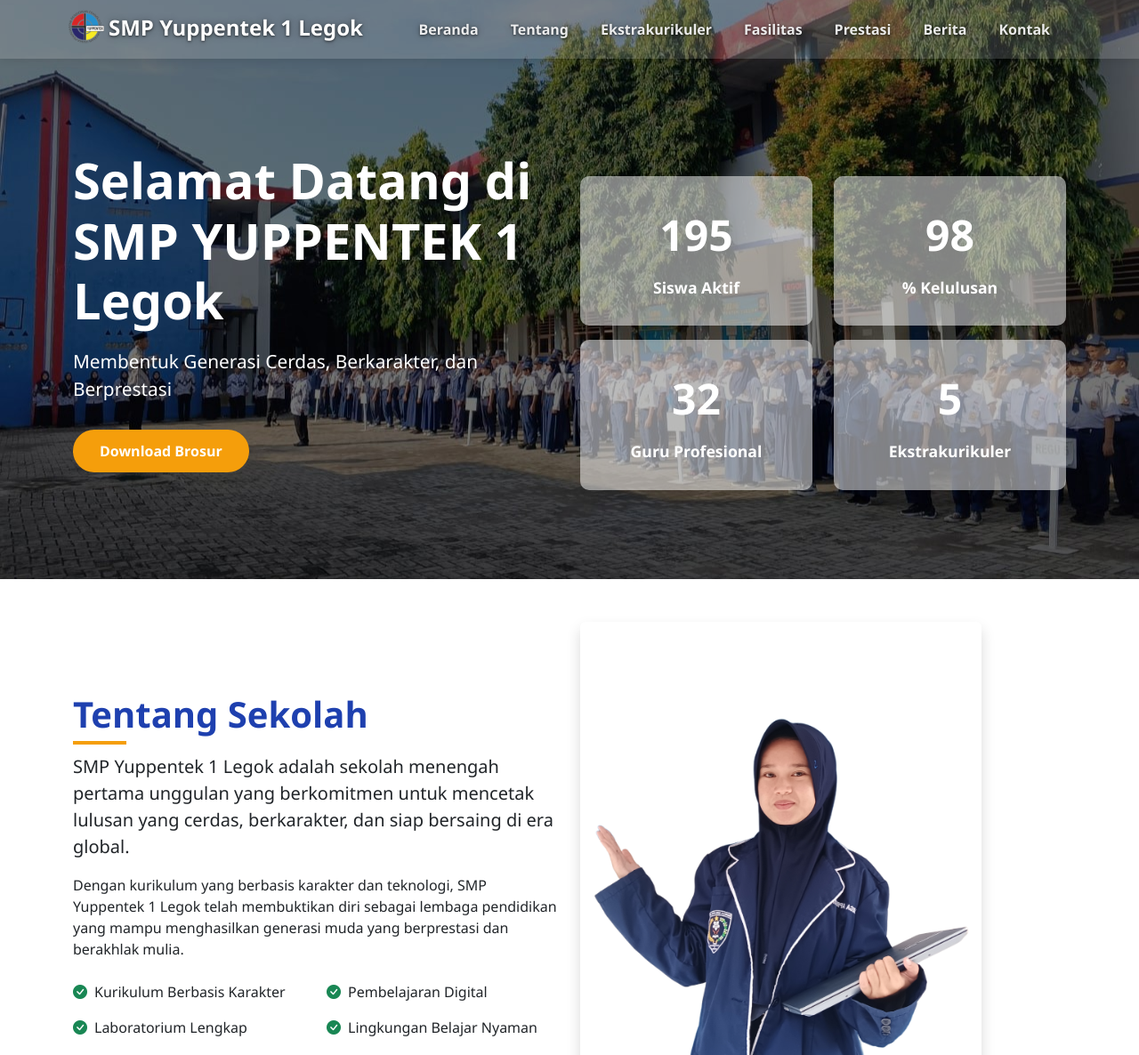
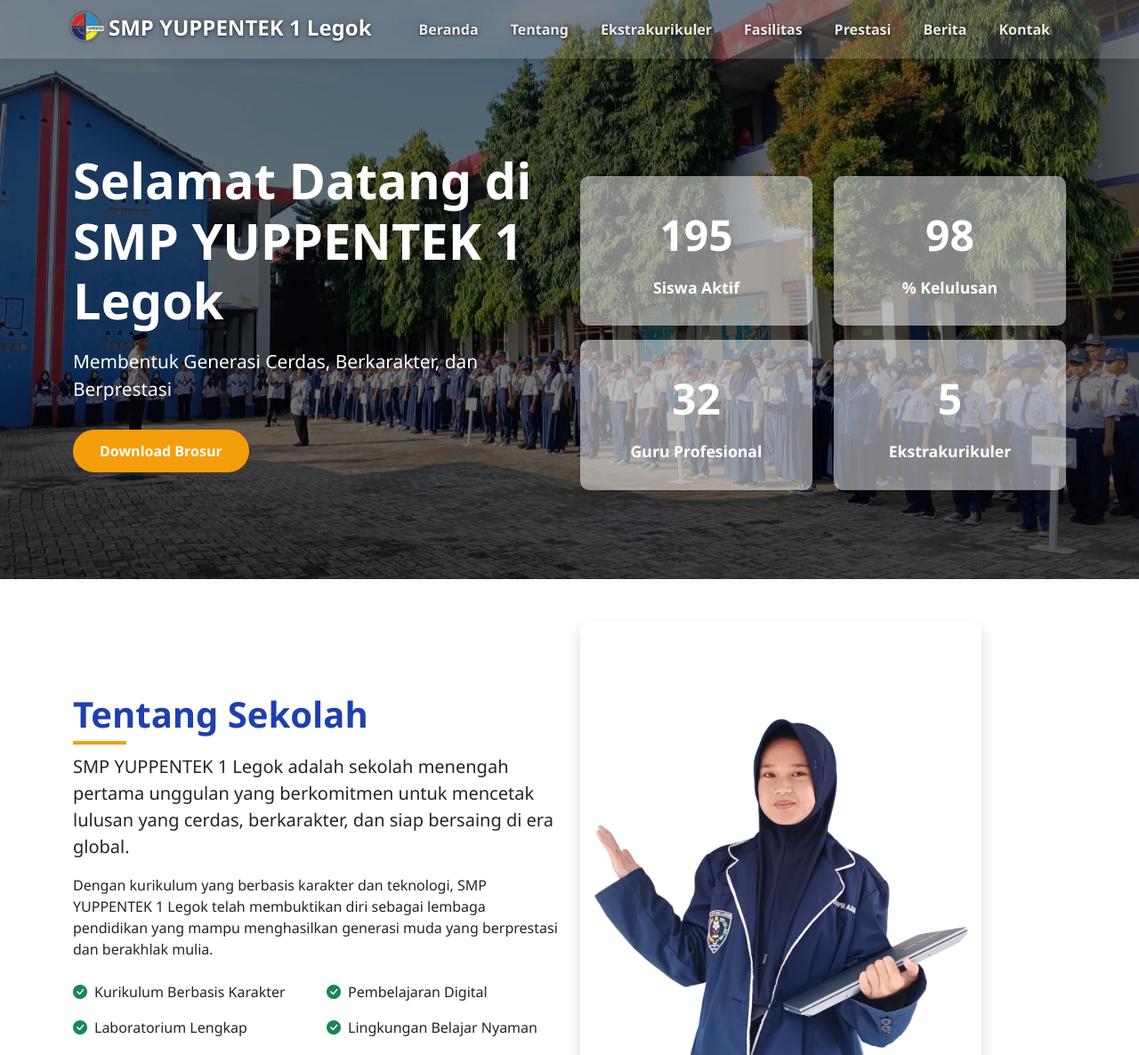
Before and after one commit to bmbng09/LandingPageSMPYuppentek1Legok, a plain HTML site: page index copy.html in a window 1280 px wide. Shown: the top 1186 px of the page at 89% size. Drawn offline with nearby package versions, Linux system fonts and the light colour scheme.

Commit message:
UPDATEEE

```diff
--- a/index copy.html
+++ b/index copy.html
@@ -657,7 +657,7 @@
         <nav class="navbar navbar-expand-lg navbar-dark fixed-top">
             <div class="container">
                 <a class="navbar-brand" href="#home">
-                    <img src="logosmp.png" alt="logosmpyupp" class="logo">SMP Yuppentek 1 Legok
+                    <img src="logosmp.png" alt="logosmpyupp" class="logo">SMP YUPPENTEK 1 Legok
                 </a>
                 <button class="navbar-toggler" type="button" data-bs-toggle="collapse" data-bs-target="#navbarNav">
                     <span class="navbar-toggler-icon"></span>
@@ -744,8 +744,8 @@
                 <div class="row align-items-center">
                     <div class="col-lg-6" data-aos="fade-right">
                         <h2 class="section-title">Tentang Sekolah</h2>
-                        <p class="lead">SMP Yuppentek 1 Legok adalah sekolah menengah pertama unggulan yang berkomitmen untuk mencetak lulusan yang cerdas, berkarakter, dan siap bersaing di era global.</p>
-                        <p>Dengan kurikulum yang berbasis karakter dan teknologi, SMP Yuppentek 1 Legok telah membuktikan diri sebagai lembaga pendidikan yang mampu menghasilkan generasi muda yang berprestasi dan berakhlak mulia.</p>
+                        <p class="lead">SMP YUPPENTEK 1 Legok adalah sekolah menengah pertama unggulan yang berkomitmen untuk mencetak lulusan yang cerdas, berkarakter, dan siap bersaing di era global.</p>
+                        <p>Dengan kurikulum yang berbasis karakter dan teknologi, SMP YUPPENTEK 1 Legok telah membuktikan diri sebagai lembaga pendidikan yang mampu menghasilkan generasi muda yang berprestasi dan berakhlak mulia.</p>
                         <div class="row mt-4">
                             <div class="col-6">
                                 <div class="d-flex align-items-center mb-3">
@@ -807,7 +807,7 @@
             <div class="container">
                 <div class="text-center mb-5" data-aos="fade-up">
                     <h2 class="section-title">Prestasi Sekolah</h2>
-                    <p class="lead">Pencapaian membanggakan dari siswa-siswi SMP Yuppentek 1 Legok</p>
+                    <p class="lead">Pencapaian membanggakan dari siswa-siswi SMP YUPPENTEK 1 Legok</p>
                 </div>
                 <div class="row g-4">
                     <div class="col-lg-3 col-md-6" data-aos="fade-up" data-aos-delay="100">
@@ -863,17 +863,17 @@
             <div class="container">
                 <div class="text-center mb-5" data-aos="fade-up">
                     <h2 class="section-title">Frequently Asked Questions</h2>
-                    <p class="lead">Pertanyaan yang sering diajukan tentang SMP Yuppentek 1 Legok</p>
+                    <p class="lead">Pertanyaan yang sering diajukan tentang SMP YUPPENTEK 1 Legok</p>
                 </div>
                 <div class="row justify-content-center">
                     <div class="col-lg-8">
                         <div class="faq-item" data-aos="fade-up" data-aos-delay="100">
                             <button class="faq-question" onclick="toggleFAQ(this)">
-                                <span>Di mana lokasi SMP Yuppentek 1 Legok?</span>
+                                <span>Di mana lokasi SMP YUPPENTEK 1 Legok?</span>
                                 <i class="bi bi-chevron-down"></i>
                             </button>
                             <div class="faq-answer">
-                                <p>SMP Yuppentek 1 Legok terletak di:</p>
+                                <p>SMP YUPPENTEK 1 Legok terletak di:</p>
                                 <p><strong>JL Raya PLP, No. 47 RT. 002 RW.03<br>
                                 Kel. Serdang Wetan, Kec. Legok<br>
                                 Kab. Tangerang, Banten 15820</strong></p>
@@ -953,7 +953,7 @@
 
                         <div class="faq-item" data-aos="fade-up" data-aos-delay="600">
                             <button class="faq-question" onclick="toggleFAQ(this)">
-                                <span>Bagaimana sistem pembelajaran di SMP Yuppentek 1 Legok?</span>
+                                <span>Bagaimana sistem pembelajaran di SMP YUPPENTEK 1 Legok?</span>
                                 <i class="bi bi-chevron-down"></i>
                             </button>
                             <div class="faq-answer">
@@ -1133,7 +1133,7 @@
             <div class="container">
                 <div class="row">
                     <div class="col-lg-4 mb-4">
-                        <h5 class="mb-3">SMP Yuppentek 1 Legok</h5>
+                        <h5 class="mb-3">SMP YUPPENTEK 1 Legok</h5>
                         <p>Sekolah menengah pertama unggulan dalam mencetak generasi cerdas, berkarakter, dan berprestasi.</p>
                         <div class="social-links mt-3">
                             <a href="https://www.facebook.com/share/g/1CL7YMtf1F/" class="text-white me-3"><i class="bi bi-facebook fs-5"></i></a>
@@ -1162,7 +1162,7 @@
                 </div>
                 <hr class="my-4" style="border-color: rgba(255,255,255,0.1);">
                 <div class="text-center">
-                    <p class="mb-0">&copy; 2025 SMP Yuppentek 1 Legok.  | Developed with Bambang Istijab</p>
+                    <p class="mb-0">&copy; 2025 SMP YUPPENTEK 1 Legok.  | Developed with Bambang Istijab</p>
                 </div>
             </div>
         </footer>
@@ -1176,7 +1176,7 @@
         <div class="detail-header">
             <div class="container">
                 <h1 id="ekskulTitle">Detail Ekstrakurikuler</h1>
-                <p class="lead">Informasi lengkap ekstrakurikuler SMP Yuppentek 1 Legok</p>
+                <p class="lead">Informasi lengkap ekstrakurikuler SMP YUPPENTEK 1 Legok</p>
             </div>
         </div>
         <div class="detail-content">
@@ -1219,7 +1219,7 @@
         <div class="detail-header">
             <div class="container">
                 <h1 id="facilityTitle">Detail Fasilitas</h1>
-                <p class="lead">Informasi lengkap fasilitas SMP Yuppentek 1 Legok</p>
+                <p class="lead">Informasi lengkap fasilitas SMP YUPPENTEK 1 Legok</p>
             </div>
         </div>
         <div class="detail-content">
@@ -1248,7 +1248,7 @@
         <div class="detail-header">
             <div class="container">
                 <h1 id="newsTitle">Detail Berita</h1>
-                <p class="lead">Informasi lengkap berita SMP Yuppentek 1 Legok</p>
+                <p class="lead">Informasi lengkap berita SMP YUPPENTEK 1 Legok</p>
             </div>
         </div>
         <div class="detail-content">
@@ -1285,7 +1285,7 @@
                 date: "2025-11-30",
                 author: "Tim Humas",
                 image: "berita3.png",
-                content: `Rina Aulia - Siswi SMP Yuppentek 1 Legok yang berhasil meraih juara 2 kategori Kyorugi SMP Putri dalam Kejuaraan Tae Kwon Do.`
+                content: `Rina Aulia - Siswi SMP YUPPENTEK 1 Legok yang berhasil meraih juara 2 kategori Kyorugi SMP Putri dalam Kejuaraan Tae Kwon Do.`
             },
             {
                 id: 2,
@@ -1293,7 +1293,7 @@
                 date: "2022-10-26",
                 author: "Kesiswaan",
                 image: "berita2.webp",
-                content: `SMP Yuppentek 1 Legok berhasil raih Juara 1 Tingkat Wilayah III dan Juara 3 Tingkat Kabupaten Tangerang dalam Lomba Tata Upacara Bendera.`
+                content: `SMP YUPPENTEK 1 Legok berhasil raih Juara 1 Tingkat Wilayah III dan Juara 3 Tingkat Kabupaten Tangerang dalam Lomba Tata Upacara Bendera.`
             },
             {
                 id: 3,
@@ -1301,7 +1301,7 @@
                 date: "2023-07-10",
                 author: "Kesiswaan",
                 image: "pebri.jpeg",
-                content: `<p><strong>Penghargaan</strong> - Febri Falentino Siswa SMP Yuppentek 1 Legok berhasil menjadi peserta Jumbara PMR Tingkat Nasional IX 2023 yang diselenggarakan di Provinsi Lampung pada tanggal 02-10 Juli 2023.</p>`
+                content: `<p><strong>Penghargaan</strong> - Febri Falentino Siswa SMP YUPPENTEK 1 Legok berhasil menjadi peserta Jumbara PMR Tingkat Nasional IX 2023 yang diselenggarakan di Provinsi Lampung pada tanggal 02-10 Juli 2023.</p>`
             }
         ];
 
@@ -1393,7 +1393,7 @@
                 image: "pramuka.webp",
                 description: "Kegiatan kepramukaan untuk membentuk karakter disiplin, mandiri, dan cinta alam.",
                 detailImage: "pramuka.webp",
-                detailDescription: "Pramuka adalah ekstrakurikuler wajib di SMP Yuppentek 1 Legok yang bertujuan membentuk karakter siswa yang disiplin, mandiri, memiliki jiwa kepemimpinan, dan cinta terhadap alam.",
+                detailDescription: "Pramuka adalah ekstrakurikuler wajib di SMP YUPPENTEK 1 Legok yang bertujuan membentuk karakter siswa yang disiplin, mandiri, memiliki jiwa kepemimpinan, dan cinta terhadap alam.",
                 schedule: ["Sabtu, 07:00 - 12:00", "Waktu KBM, 07:00 - 12:00 (Bila Diperlukan)"],
                 coach: "Hadi Suwardi, S.T., M.M.",
                 achievements: [""]
@@ -1706,7 +1706,7 @@
         const nomorWA = "6285882571023";
 
         const text =
-        `Halo bu Deni dari SMP Yuppentek 1 Legok,
+        `Halo bu Deni dari SMP YUPPENTEK 1 Legok,
 
         Saya ingin menghubungi pihak sekolah dengan detail berikut:
 
```
